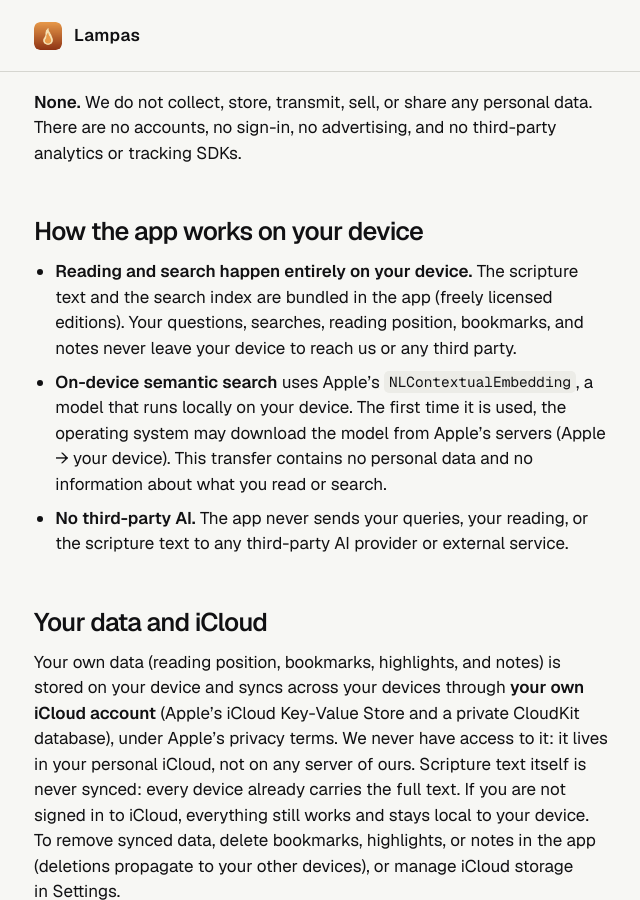
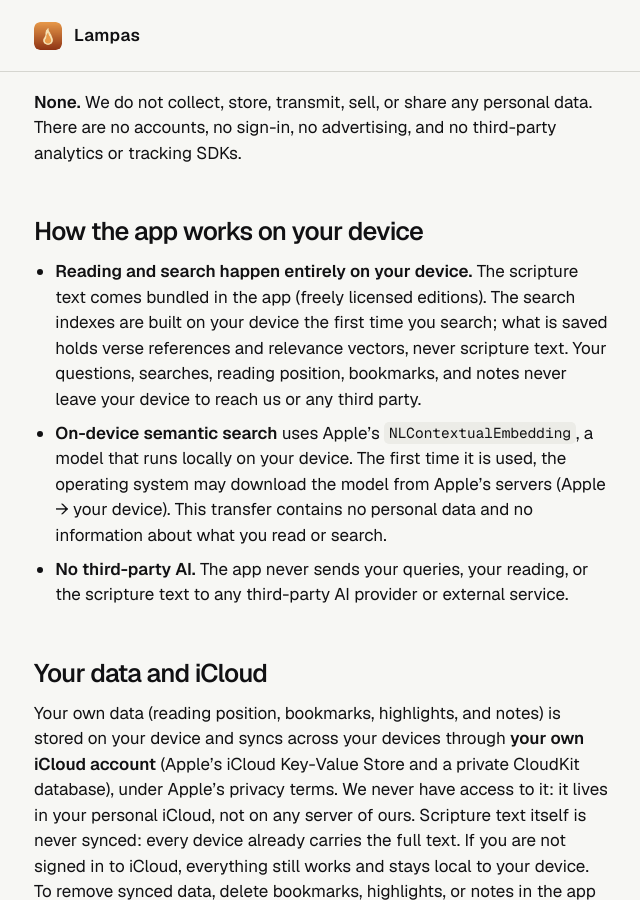
Before and after one commit to KhassinX/lampas-web, a Jekyll site: the page built from legal/privacy.md, in a window 1280 px wide and 900 px high, scrolled down 488 px. Shown: the whole window, without its empty margins (46-686 px from the left). Built offline with Jekyll 4.4.1, drawn with Linux system fonts in a browser that asks for light colours.

Commit message:
web: la frase del índice de búsqueda es la de ScriptureSuite en privacidad y portada (EN/ES)
El índice se arma en el aparato al buscar (ReaderTabRoot.swift:40-45) y guarda solo referencias y vectores (ConcordanceIndexStore.swift:32-35); la web decía que venía con la app. Frase textual de ScriptureSuite, 23:28 EDT, verificada por Enlace. La description ES de privacidad dice «no recolecta», como el cuerpo, y el Centro de derechos enlaza a /es/. verif.sh 0 fallas Chromium y WebKit (136 c/u).

Co-Authored-By: Claude Opus 5.5 <noreply@anthropic.com>
Claude-Session: https://claude.ai/code/session_01HcbMZm97AK2qBxhKYzgV1m

```diff
--- a/_data/home.yml
+++ b/_data/home.yml
@@ -33,7 +33,7 @@ en:
     - { k: "A concordance that never interprets", v: "Ask in your own words. On-device machine learning ranks passages by meaning, then shows you the verse verbatim. The app does not write, paraphrase, summarize or interpret." }
     - { k: "Reading modes", v: "Paper, sepia, light, high contrast, dark and warm night, or match the device appearance. On iPhone and iPad, the reading text follows Dynamic Type." }
     - { k: "VoiceOver", v: "Reads the Hebrew and Greek text in its own language, automatically." }
-    - { k: "Inside the app", v: "The text and the search index ship with the app." }
+    - { k: "Inside the app", v: "The scripture text comes bundled in the app. The search indexes are built on your device the first time you search; what is saved holds verse references and relevance vectors, never scripture text." }
   faq_h: "Frequently asked questions"
   faq:
     - q: "Is Lampas free?"
@@ -79,7 +79,7 @@ es:
     - { k: "Una concordancia que nunca interpreta", v: "Pregunta con tus palabras. El aprendizaje automático en el dispositivo ordena los pasajes por significado y te muestra el versículo tal cual. La app no escribe, parafrasea, resume ni interpreta." }
     - { k: "Modos de lectura", v: "Papel, sepia, claro, alto contraste, oscuro y noche cálida, o seguir la apariencia del sistema. En iPhone y iPad, el texto de lectura respeta Dynamic Type." }
     - { k: "VoiceOver", v: "Lee el texto hebreo y griego en su propio idioma, automáticamente." }
-    - { k: "Dentro de la app", v: "El texto y el índice de búsqueda vienen con la app." }
+    - { k: "Dentro de la app", v: "El texto sagrado viene incluido en la app. Los índices de búsqueda se construyen en tu dispositivo la primera vez que buscas; lo que se guarda contiene referencias de versículos y vectores de relevancia, nunca texto sagrado." }
   faq_h: "Preguntas frecuentes"
   faq:
     - q: "¿Lampas es gratis?"
--- a/legal/privacy.md
+++ b/legal/privacy.md
@@ -22,7 +22,7 @@ Lampas is a reading app for sacred scripture (the Bible). It is built privacy-fi
 
 ## How the app works on your device
 
-- **Reading and search happen entirely on your device.** The scripture text and the search index are bundled in the app (freely licensed editions). Your questions, searches, reading position, bookmarks, and notes never leave your device to reach us or any third party.
+- **Reading and search happen entirely on your device.** The scripture text comes bundled in the app (freely licensed editions). The search indexes are built on your device the first time you search; what is saved holds verse references and relevance vectors, never scripture text. Your questions, searches, reading position, bookmarks, and notes never leave your device to reach us or any third party.
 - **On-device semantic search** uses Apple's `NLContextualEmbedding`, a model that runs locally on your device. The first time it is used, the operating system may download the model from Apple's servers (Apple → your device). This transfer contains no personal data and no information about what you read or search.
 - **No third-party AI.** The app never sends your queries, your reading, or the scripture text to any third-party AI provider or external service.
 
```
Also changed, not shown: es/legal/privacy.md (+3 -3 lines).
